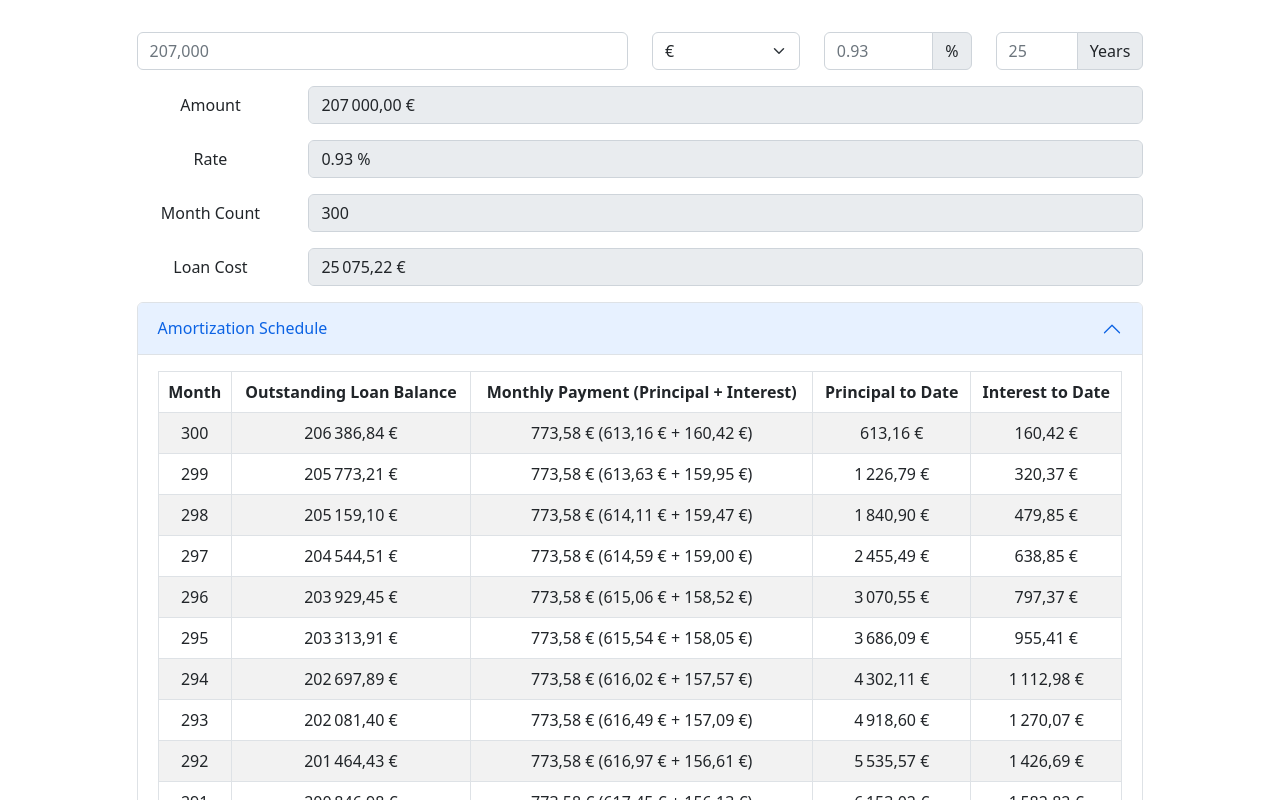
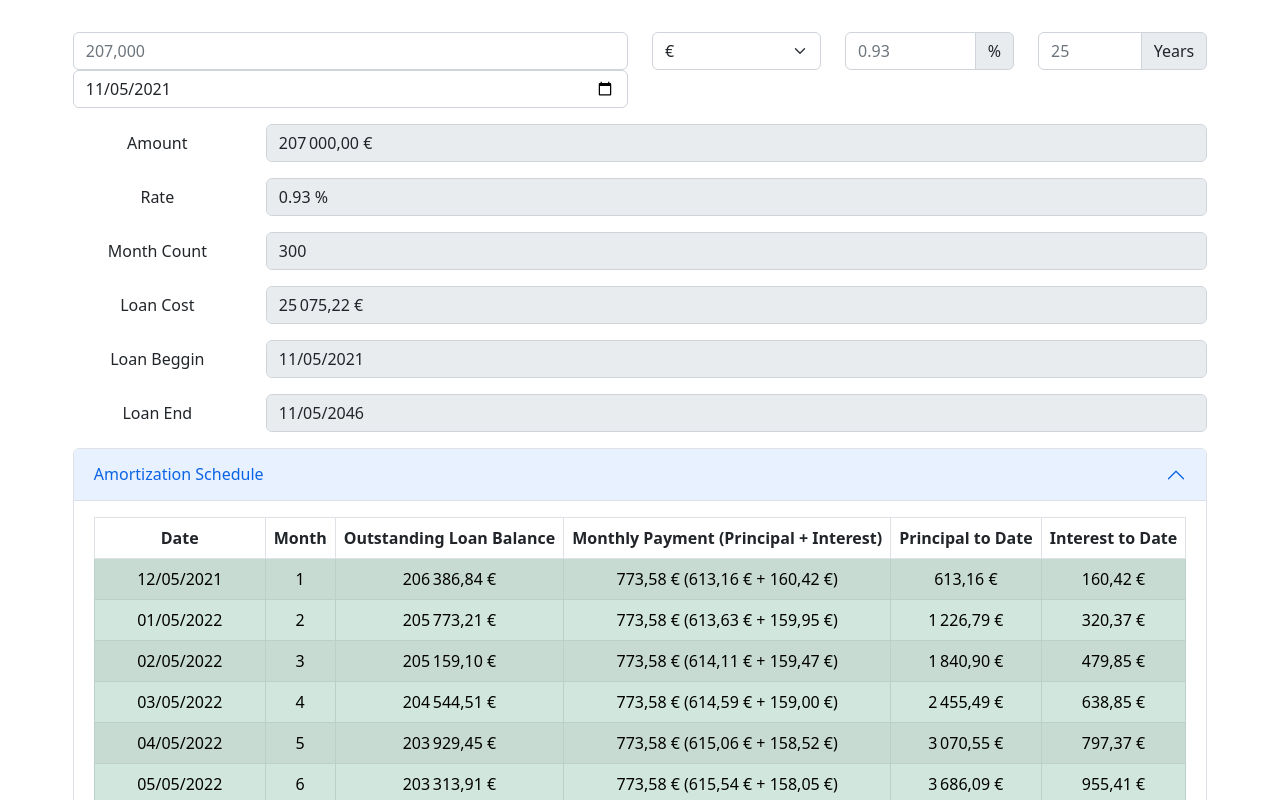
Before and after one commit to gui-morel/home-loan, a React (Vite) app: page / in a window 1280 px wide. Shown: the top 800 px of the page. Built offline with nearby package versions, Linux system fonts and the light colour scheme.

Commit message:
Add date of mensuality

```diff
--- a/package.json
+++ b/package.json
@@ -11,7 +11,9 @@
     "preview": "vite preview"
   },
   "dependencies": {
+    "@types/moment": "^2.13.0",
     "bootstrap": "^5.2.0",
+    "moment": "^2.29.4",
     "react": "^18.2.0",
     "react-bootstrap": "^2.5.0",
     "react-dom": "^18.2.0"
--- a/src/components/HomeLoan.tsx
+++ b/src/components/HomeLoan.tsx
@@ -1,3 +1,4 @@
+import moment from "moment";
 import React, { useContext, useState } from "react";
 import { Accordion, Col, Form, FormGroup, Row, Table } from "react-bootstrap";
 import InputGroup from 'react-bootstrap/InputGroup';
@@ -12,7 +13,8 @@ type HomeLoanState = {
     amount: number,
     rate: number,
     duration: number,
-    currency: string
+    currency: string,
+    startDate: Date
 }
 
 const defaultHomeLoan: HomeLoanState = {
@@ -20,6 +22,7 @@ const defaultHomeLoan: HomeLoanState = {
     rate: 0.0093,
     duration: 300,
     currency: 'EUR',
+    startDate: new Date(1636070400000)
 }
 
 
@@ -64,6 +67,7 @@ type AmortizationSchedule = {
 }
 
 type AmortizationLine = {
+    date: Date,
     month: number,
     remaning: number,
     interestToDate: number,
@@ -74,24 +78,25 @@ type AmortizationLine = {
 }
 
 const computeAmortisationSchedule = (homeLoan: HomeLoanState): AmortizationSchedule => {
-    const firstLine = computeAmortizationLine(homeLoan.amount, homeLoan.amount, homeLoan.rate, homeLoan.duration, homeLoan.duration, 0, 0)
-    const amortizationLines: AmortizationLine[] = [firstLine, ...computeAmortizationLines(homeLoan, firstLine, firstLine.month - 1)]
+    const firstLine = computeAmortizationLine(homeLoan.amount, homeLoan.amount, homeLoan.rate, homeLoan.duration, 1, 0, 0, homeLoan.startDate)
+    const amortizationLines: AmortizationLine[] = [firstLine, ...computeAmortizationLines(homeLoan, firstLine, firstLine.month + 1)]
 
     return { lines: amortizationLines };
 }
 
 const computeAmortizationLines = (homeLoan: HomeLoanState, previousLine: AmortizationLine, month: number): AmortizationLine[] => {
-    if (month <= 0) {
+    if (month > homeLoan.duration) {
         return []
     }
-    const currentLine = computeAmortizationLine(homeLoan.amount, previousLine.remaning, homeLoan.rate, homeLoan.duration, month, previousLine.principalToDate, previousLine.interestToDate)
-    return [currentLine, ...computeAmortizationLines(homeLoan, currentLine, month - 1)]
+    const currentLine = computeAmortizationLine(homeLoan.amount, previousLine.remaning, homeLoan.rate, homeLoan.duration, month, previousLine.principalToDate, previousLine.interestToDate, previousLine.date)
+    return [currentLine, ...computeAmortizationLines(homeLoan, currentLine, month + 1)]
 }
 
-const computeAmortizationLine = (loanAmount: number, outstandingLoanBalance: number, loanRate: number, mensualityCount: number, month: number, principalToDate: number, interestToDate: number): AmortizationLine => {
+const computeAmortizationLine = (loanAmount: number, outstandingLoanBalance: number, loanRate: number, mensualityCount: number, month: number, principalToDate: number, interestToDate: number, date: Date): AmortizationLine => {
     const mensuality = computeMensuality(loanAmount, outstandingLoanBalance, loanRate, mensualityCount)
 
     return ({
+        date: moment(date).add(1, 'M').toDate(),
         month: month,
         remaning: outstandingLoanBalance - mensuality.principalPayment,
         monthlyInterest: mensuality.monthlyInterest,
@@ -118,6 +123,7 @@ const AmortizationSchedule = () => {
     return <Table striped bordered hover>
         <thead>
             <tr>
+                <th>Date</th>
                 <th>Month</th>
                 <th>Outstanding Loan Balance</th>
                 <th>Monthly Payment (Principal + Interest)</th>
@@ -126,7 +132,11 @@ const AmortizationSchedule = () => {
             </tr>
         </thead>
         <tbody>
-            {computeAmortisationSchedule(homeLoan).lines.map(line => <tr key={line.month}>
+            {computeAmortisationSchedule(homeLoan).lines.map(line =>
+                <tr key={line.month} className={line.date < new Date() ? "table-success" : ""}>
+                    <td>
+                        {moment(line.date).calendar()}
+                    </td>
                     <td>
                         {line.month}
                     </td>
@@ -142,7 +152,8 @@ const AmortizationSchedule = () => {
                     <td>
                         {line.interestToDate.toLocaleString(currencyToLocal(homeLoan.currency), { style: 'currency', currency: homeLoan.currency })}
                     </td>
-            </tr>)}
+                </tr>)
+            }
         </tbody>
     </Table>
 }
@@ -178,13 +189,28 @@ const HomeLoanResume = () => {
                 <Form.Control id="loan-duration" disabled type="text" value={(monthlyPayment(homeLoan.amount, homeLoan.rate, homeLoan.duration) * homeLoan.duration - homeLoan.amount).toLocaleString(currencyToLocal(homeLoan.currency), { style: 'currency', currency: homeLoan.currency })} />
             </Col>
         </FormGroup>
+
+        <FormGroup as={Row} className="mb-3">
+            <Form.Label sm={2} column htmlFor="loan-beggin">Loan Beggin</Form.Label>
+            <Col sm={10}>
+                <Form.Control id="loan-beggin" disabled type="date" value={moment(homeLoan.startDate).format("YYYY-MM-DD")} />
+            </Col>
+        </FormGroup>
+
+
+        <FormGroup as={Row} className="mb-3">
+            <Form.Label sm={2} column htmlFor="loan-end">Loan End</Form.Label>
+            <Col sm={10}>
+                <Form.Control id="loan-end" disabled type="date" value={moment(homeLoan.startDate).add(homeLoan.duration, 'M').format("YYYY-MM-DD")} />
+            </Col>
+        </FormGroup>
     </>
 }
 
 const HomeLoanEditor = () => {
     const { homeLoan, setHomeLoan } = useContext(HomeLoanContext)
 
-    return <Row>
+    return <> <Row>
         <Col md="6">
             <Form.Label htmlFor="loan-amount" visuallyHidden>Amount</Form.Label>
             <Form.Control id="loan-amount" type="text" onChange={event => setHomeLoan({ ...homeLoan, amount: Number(event.target.value) })} placeholder={(defaultHomeLoan.amount).toLocaleString(defaultHomeLoan.currency)} />
@@ -212,4 +238,11 @@ const HomeLoanEditor = () => {
             </InputGroup>
         </Col>
     </Row>
+        <Row>
+            <Col md="6">
+                <Form.Label htmlFor="loan-start-date" visuallyHidden>Start Date</Form.Label>
+                <Form.Control id="loan-start-date" value={moment(homeLoan.startDate).format("YYYY-MM-DD")} type="date" onChange={event => setHomeLoan({ ...homeLoan, startDate: event.target.valueAsDate })} />
+            </Col>
+        </Row>
+    </>
 }
```
Also changed, not shown: 1 other file (tests, documents, lock files or other folders). Lines whose indentation alone changed are shown as unchanged.
